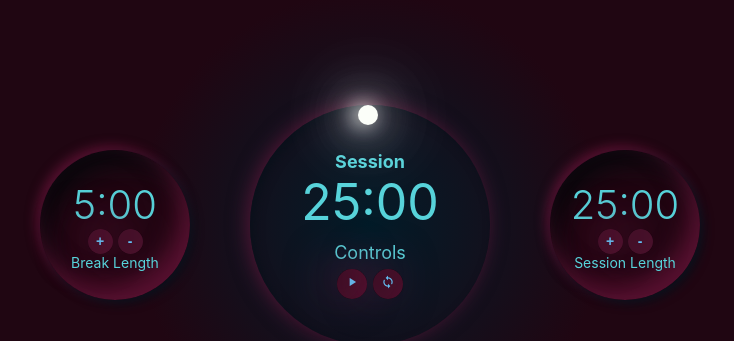
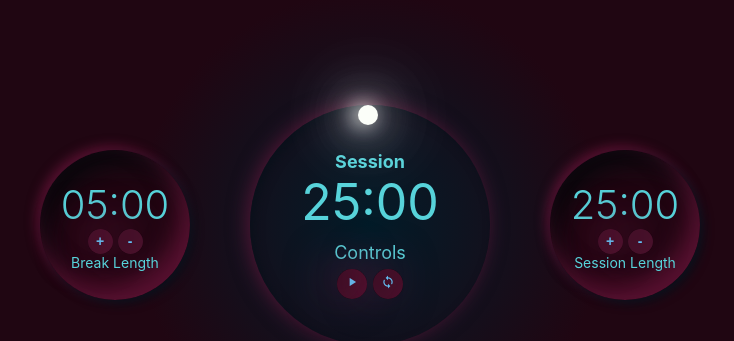
Before and after one commit to Fc0S4b/clock-FCC-test, a React (Create React App) app: page / in a window 1280 px wide. Shown: the part 175-516 px from the top of the page, without its empty margins (270-1004 px from the left). Built offline with nearby package versions, Linux system fonts and the light colour scheme; the HTML template or start-up script is replaced by a standard one.

Commit message:
fix css, format time

```diff
--- a/src/App.js
+++ b/src/App.js
@@ -4,10 +4,16 @@ import Display from './components/Display';
 import { useState } from 'react';
 
 function App() {
-  const [breakLength, setbreakLength] = useState('5:00');
-  const [sessionLength, setSessionLength] = useState('25:00');
-  const [sessionTime, setSessionTime] = useState('25:00');
+  const [breakLength, setbreakLength] = useState(5 * 60);
+  const [sessionLength, setSessionLength] = useState(25 * 60);
+  const [sessionTime, setSessionTime] = useState(25 * 60);
   const [play, setPlay] = useState(true);
+
+  const formatTime = (time) => {
+    let min = Math.floor(time / 60);
+    let sc = time % 60;
+    return (min < 10 ? '0' + min : min) + ':' + (sc < 10 ? '0' + sc : sc);
+  };
 
   return (
     <div className="container">
@@ -18,14 +24,14 @@ function App() {
           idIncrement={'break-increment'}
           idLength={'break-length'}
           configType={'Break Length'}
-          timeLength={breakLength}
+          timeLength={formatTime(breakLength)}
         />
         <div className="display-wrapper">
           <div className="dot"></div>
           <svg>
             <circle cx="110" cy="110" r="110" id="circle-svg"></circle>
           </svg>
-          <Display sessionTime={sessionTime} />
+          <Display sessionTime={formatTime(sessionTime)} />
           <TimerControls play={play} />
         </div>
         <TimerConf
@@ -34,7 +40,7 @@ function App() {
           idIncrement={'session-increment'}
           idLength={'session-length'}
           configType={'Session Length'}
-          timeLength={sessionLength}
+          timeLength={formatTime(sessionLength)}
         />
         {/* <audio id="beep"></audio> */}
       </div>
--- a/src/components/TimerControls.js
+++ b/src/components/TimerControls.js
@@ -2,7 +2,7 @@ import fillTimer from '../utils/animatedBar';
 
 const TimerControls = ({ play, reset }) => {
   const controlTime = () => {
-    fillTimer();
+    fillTimer(60, 50);
   };
 
   return (
--- a/src/utils/animatedBar.js
+++ b/src/utils/animatedBar.js
@@ -1,14 +1,8 @@
-export default function fillTimer() {
-  return setInterval(() => {
-    let circleBar = document.getElementById('circle-svg');
-    let dot = document.querySelector('.dot');
+export default function fillTimer(time, newTime) {
+  let circleBar = document.getElementById('circle-svg');
+  let dot = document.querySelector('.dot');
+  let degStep = 360 / time;
 
-    let time = new Date().getSeconds();
-
-    circleBar.style.strokeDashoffset = 692 - (692 * time) / 60;
-
-    // 360/60 = 6
-    dot.style.transform = `rotateZ(${time * 6}deg)`;
-    console.log(time);
-  }, 1000);
+  circleBar.style.strokeDashoffset = -692 + (692 * newTime) / time;
+  dot.style.transform = `rotateZ(-${newTime * degStep}deg)`;
 }
```
